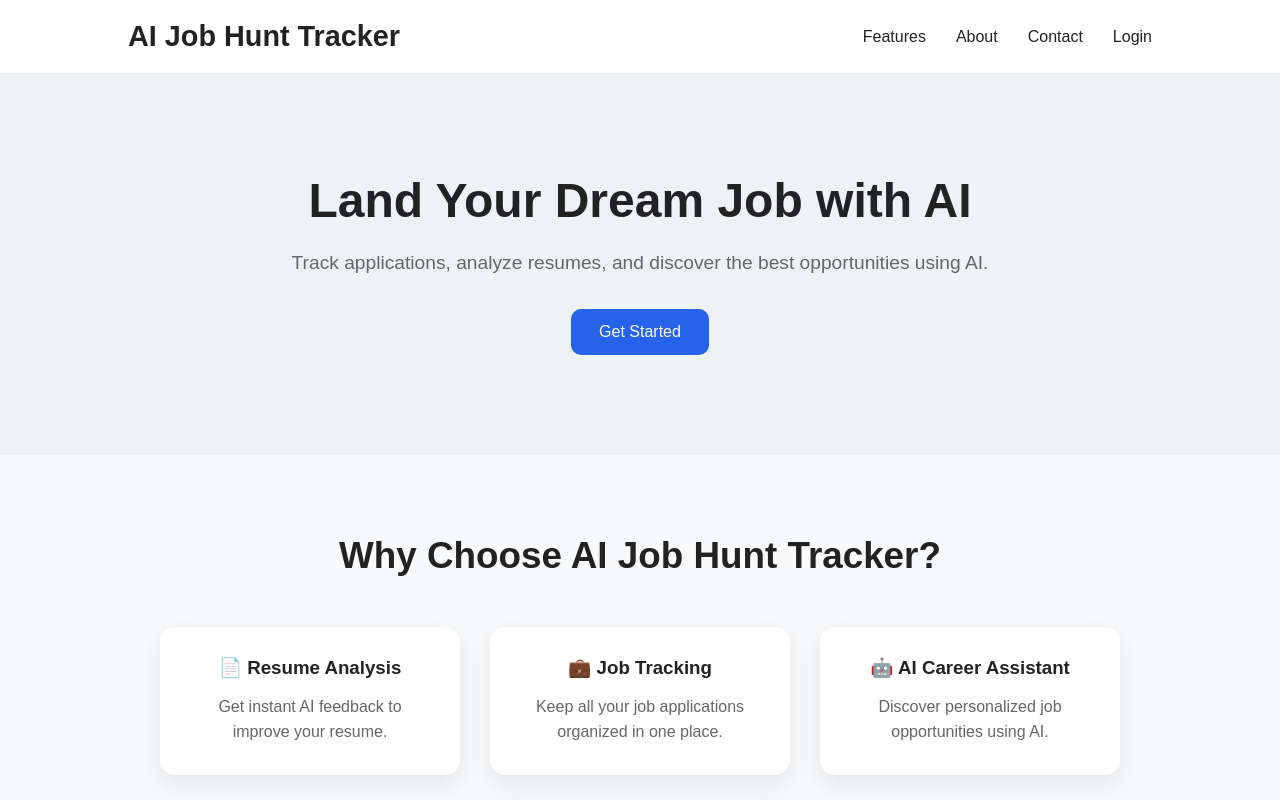
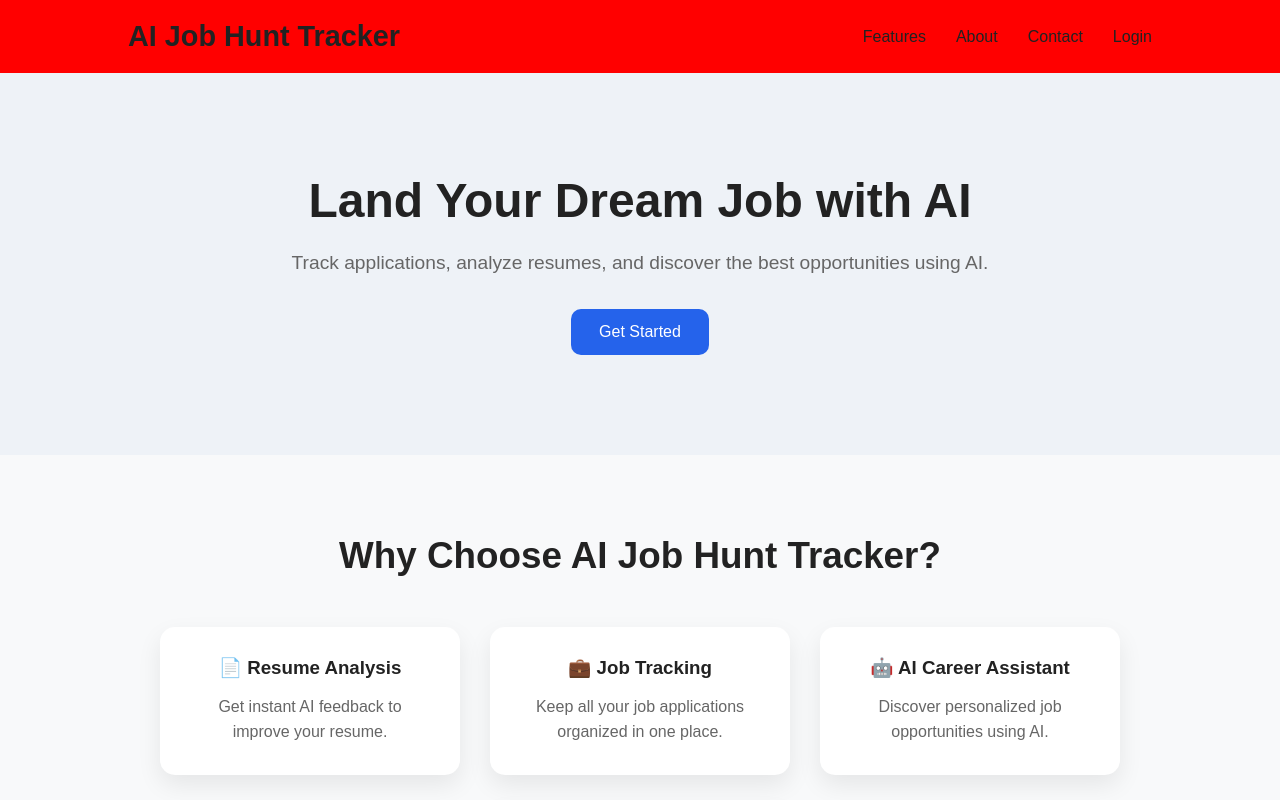
Before and after one commit to shahanayub/AI-Job-Hunt-Tracker, a React (Vite) app in the folder frontend/: page / in a window 1280 px wide. Shown: the top 800 px of the page. Built offline with nearby package versions, Linux system fonts and the light colour scheme.

Commit message:
feat: finalize frontend dashboard

```diff
--- a/frontend/src/App.css
+++ b/frontend/src/App.css
@@ -7,7 +7,7 @@
 
   padding: 20px 10%;
 
-  background: rgb(255, 255, 255);
+  background: rgb(255, 0, 0);
 
   box-shadow: 0 2px 10px rgba(250, 250, 250, 0.05);
 }
--- a/frontend/src/pages/Dashboard.tsx
+++ b/frontend/src/pages/Dashboard.tsx
@@ -1,6 +1,7 @@
 import { Link } from 'react-router-dom'
 import JobForm from '../components/JobForm'
 import { useState, useEffect } from 'react'
+
 
 function Dashboard() {
   const [jobs, setJobs] = useState(() => {
@@ -46,7 +47,8 @@ const rejectedJobs = jobs.filter(
 
 return (
   <div className="dashboard">
-      <h1>Dashboard</h1>
+
+    <h1>Dashboard</h1>
 <p className="subtitle">
   Track your applications in one place.
 </p>
```
